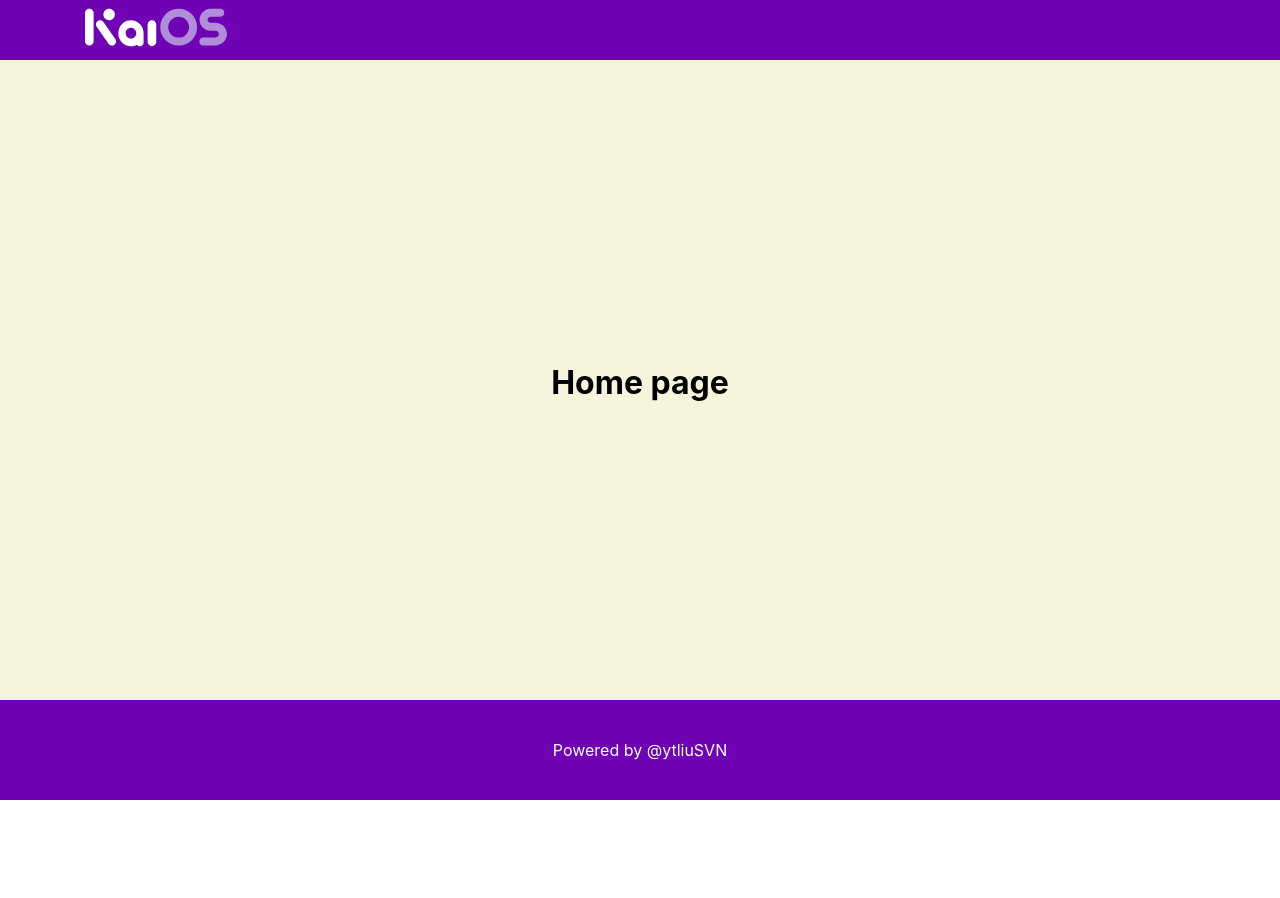
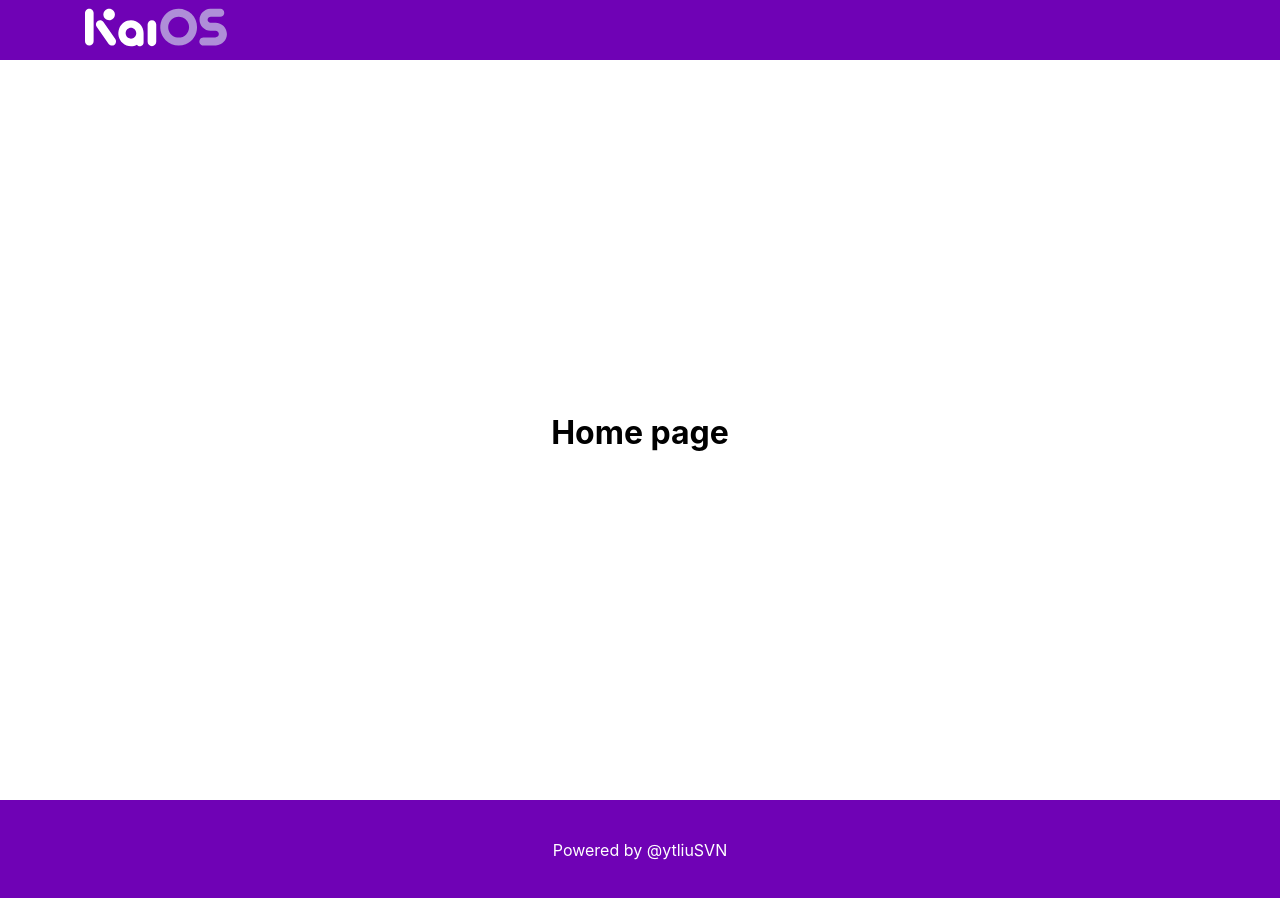
Before and after one commit to ytliuSVN/next-news-app, a Next.js app: page / in a window 1280 px wide. Before the commit the page ends 800 px from the top, so only its background shows below. Built offline with nearby package versions, Linux system fonts and the light colour scheme.

Commit message:
:sparkles: Create Layout Component

```diff
--- /dev/null
+++ b/components/Layout/Layout.js
@@ -0,0 +1,14 @@
+import Header from '../Header/Header';
+import Footer from '../Footer/Footer';
+
+function Layout({ children }) {
+  return (
+    <>
+      <Header />
+      {children}
+      <Footer />
+    </>
+  );
+}
+
+export default Layout;
--- a/pages/_app.js
+++ b/pages/_app.js
@@ -1,7 +1,12 @@
 import '../styles/globals.scss';
+import Layout from '../components/Layout/Layout';
 
 function MyApp({ Component, pageProps }) {
-  return <Component {...pageProps} />;
+  return (
+    <Layout>
+      <Component {...pageProps} />
+    </Layout>
+  );
 }
 
 export default MyApp;
--- a/pages/index.js
+++ b/pages/index.js
@@ -1,9 +1,6 @@
 import React from 'react';
 import Head from 'next/head';
 import styles from '../styles/Home.module.scss';
-import Header from '../components/Header/Header';
-import Footer from '../components/Footer/Footer';
-import Loader from '../components/Loader/Loader';
 
 function Home() {
   return (
@@ -11,11 +8,10 @@
       <Head>
         <title>KaiOS News</title>
       </Head>
-      <Header />
+
       <main className={styles.main}>
         <h1>Home page</h1>
       </main>
-      <Footer />
     </div>
   );
 }
--- a/styles/Home.module.scss
+++ b/styles/Home.module.scss
@@ -20,6 +20,5 @@
     flex-direction: column;
     justify-content: center;
     align-items: center;
-    background-color: beige;
     padding-top: 65px;
 }
```
Also changed, not shown: components/Layout/layout.module.scss (added).
